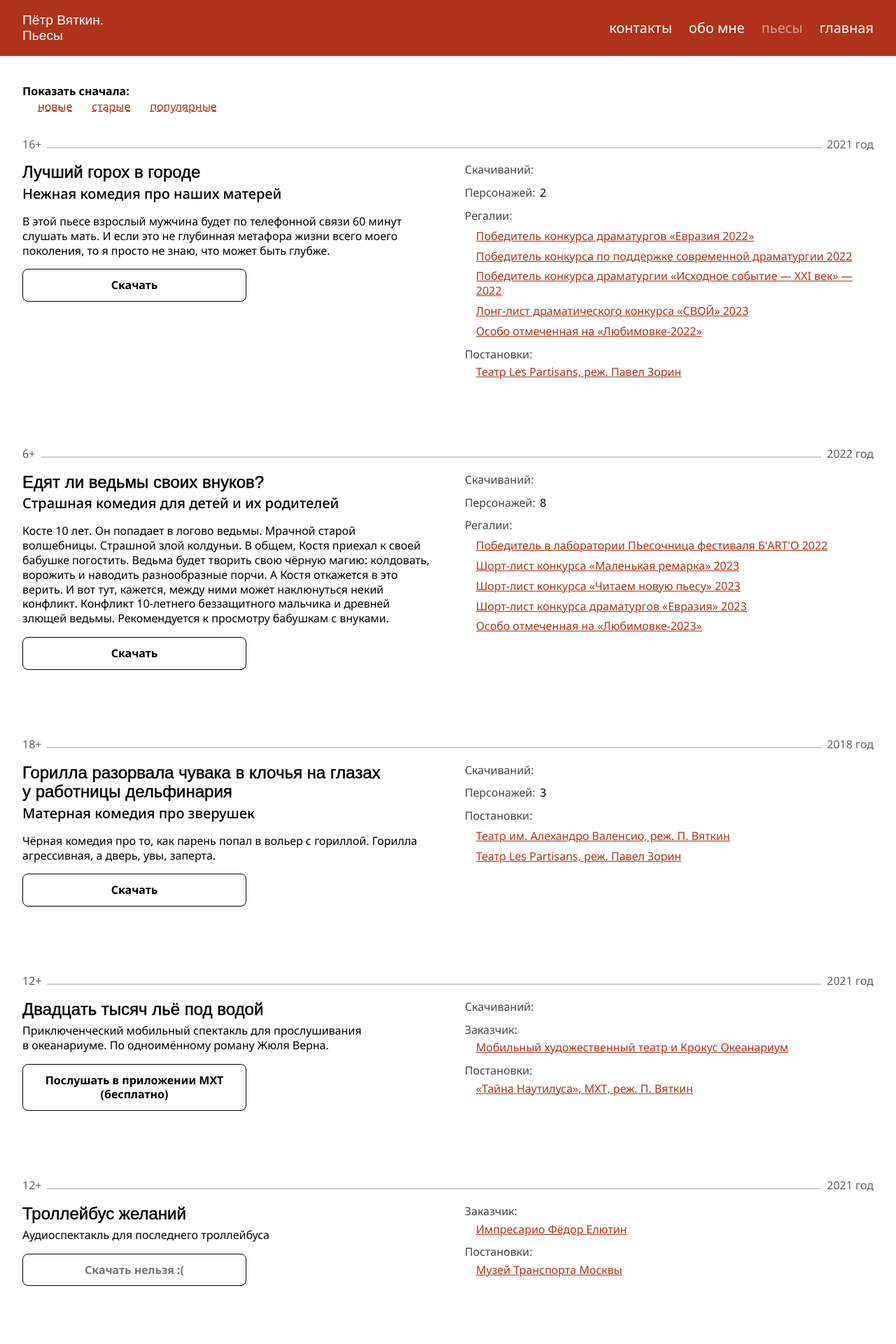
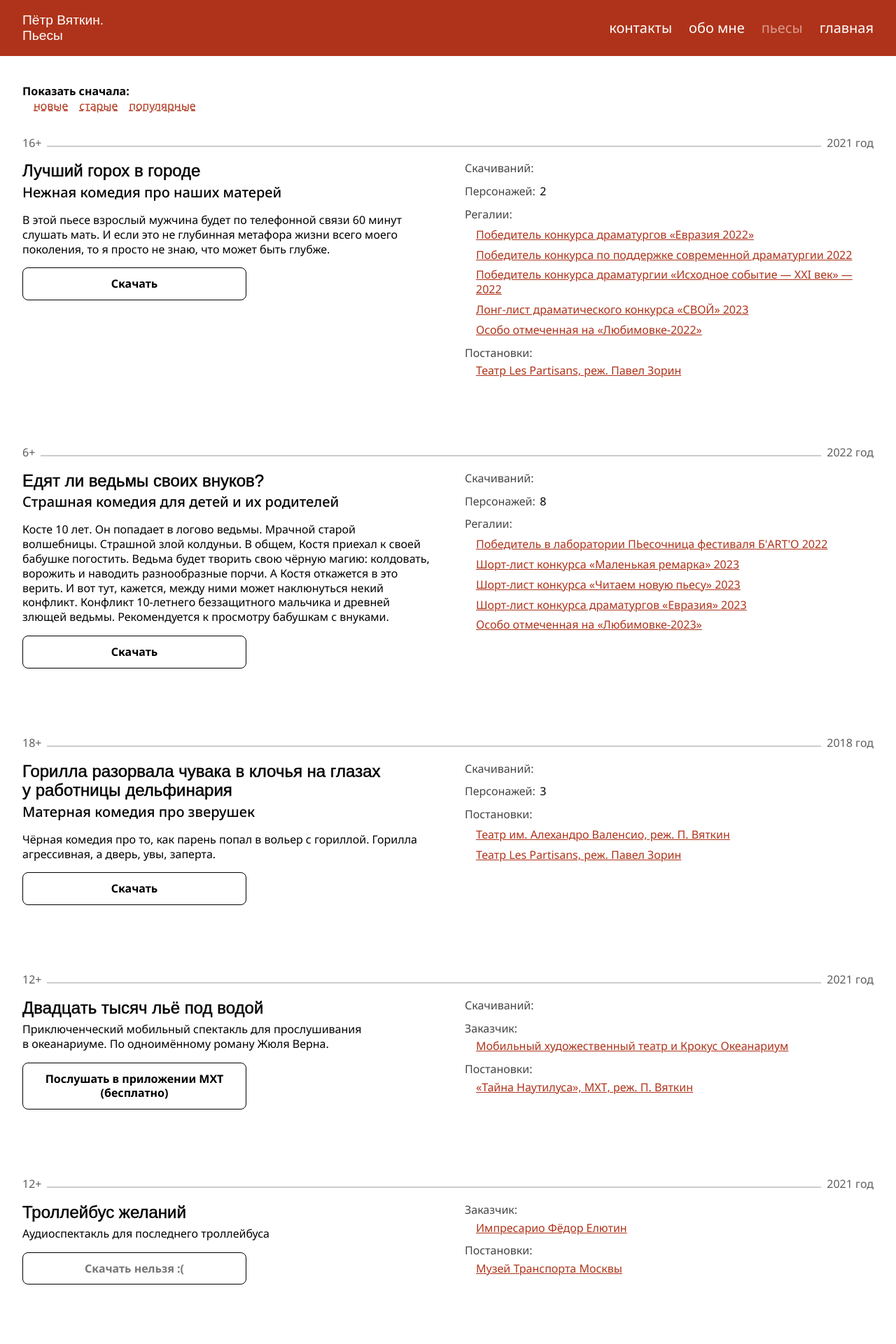
Before and after one commit to 1640max/vyatkin, a Jekyll site: the page built from pieces.html, in a window 1280 px wide. Shown: the top 1920 px of the page at 70% size. Built offline with Jekyll 4.4.1, drawn with Linux system fonts in a browser that asks for light colours; some web fonts are replaced.

Commit message:
Обнулил стиль кнопки

```diff
--- a/_sass/_sort-ui.scss
+++ b/_sass/_sort-ui.scss
@@ -29,6 +29,7 @@
   border: 0;
   background: 0;
   font: inherit;
+  padding: 0;;
 }
 
 .sort-ui__item_selected {
```
